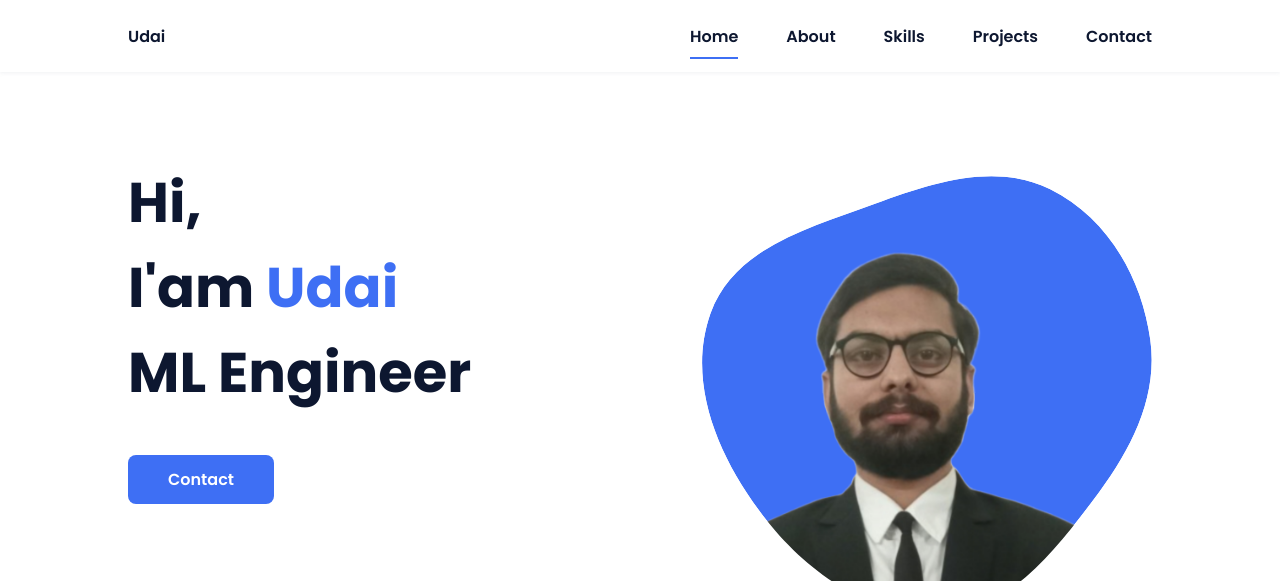
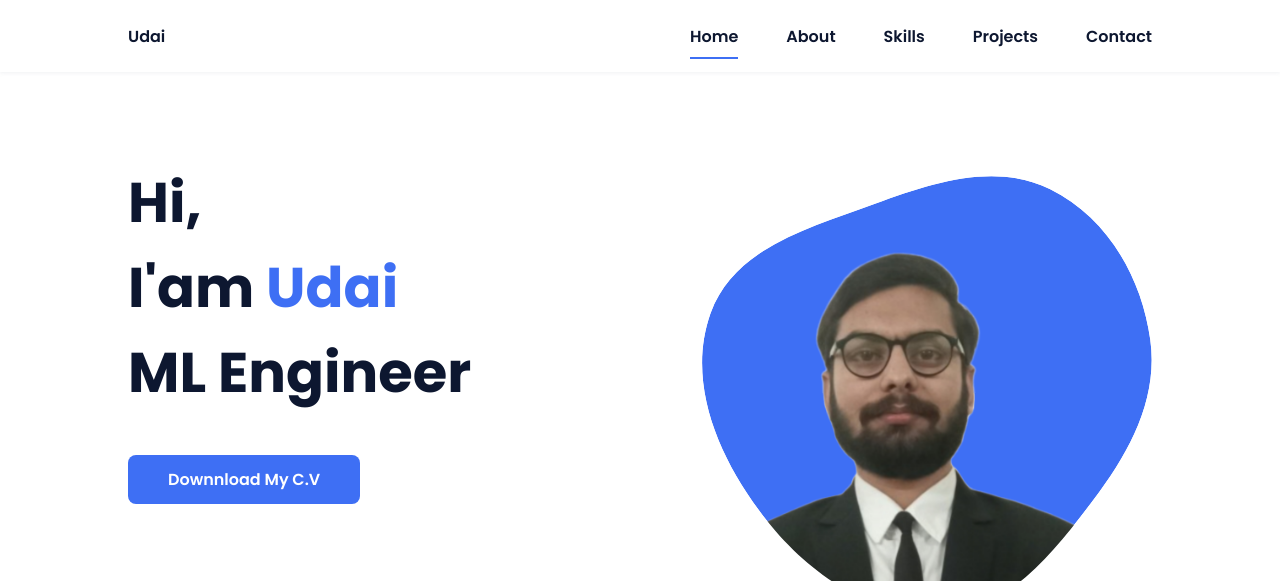
Before and after one commit to Raj9555/portfolio, a plain HTML site: page index.html in a window 1280 px wide. Shown: the top 581 px of the page. Drawn offline with nearby package versions, Linux system fonts and the light colour scheme.

Commit message:
Fix HTML formatting and update CV link

```diff
--- a/index.html
+++ b/index.html
@@ -43,7 +43,7 @@
             <div class="home__data">
                 <h1 class="home__title">Hi,<br>I'am <span class="home__title-color">Udai</span><br>ML Engineer</h1>
 
-                <a href="#contact" class="button">Contact</a>
+                <a href="https://drive.google.com/file/d/1RhVzMERd2_CH2ow2YHUmaxMm71fp9eOH/view?usp=sharing" class="button">Downnload My C.V</a>
             </div>
 
             <div class="home__social">
```
